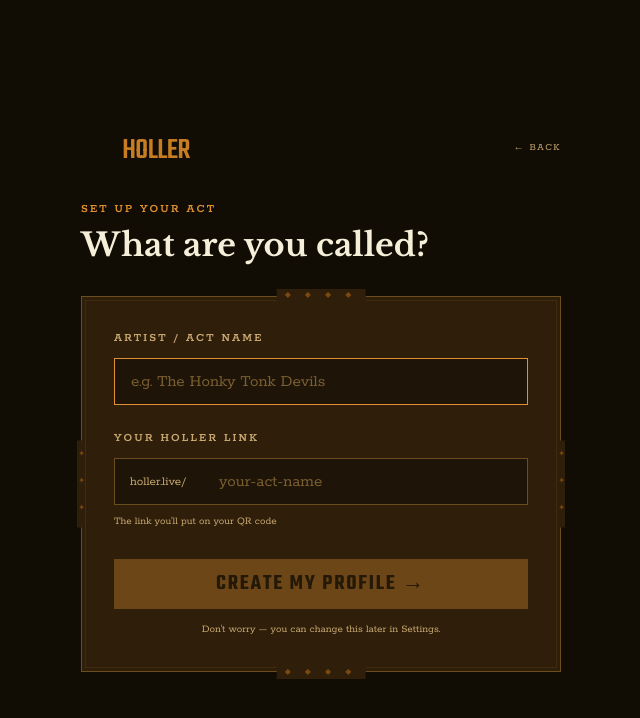
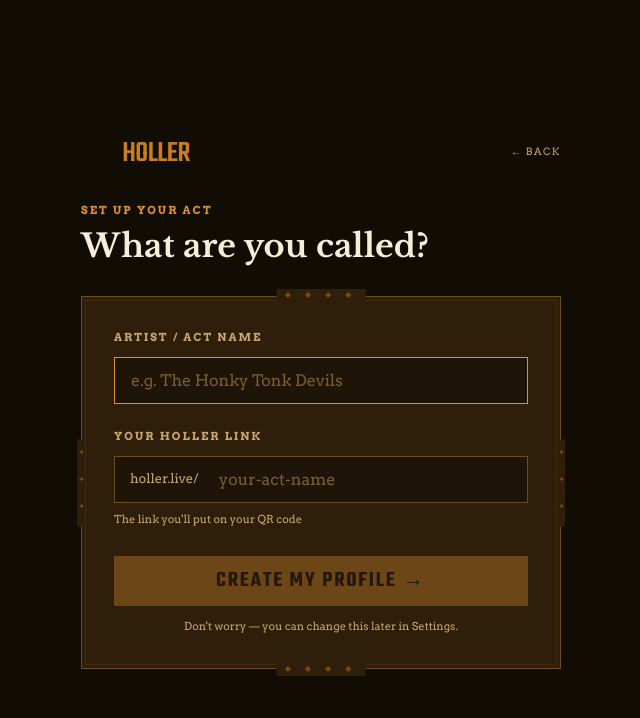
Before and after one commit to jdagger7/holler, a Next.js app: page /setup in a window 1280 px wide. Shown: the top 718 px of the page, without its empty margins (319-959 px from the left). Built offline with nearby package versions, Linux system fonts and the light colour scheme; no server answers.

Commit message:
Add files via upload

```diff
--- a/app/globals.css
+++ b/app/globals.css
@@ -1,4 +1,3 @@
-@import url('https://fonts.googleapis.com/css2?family=Teko:wght@400;500;600&family=Libre+Baskerville:ital,wght@0,400;0,700;1,400&family=Rokkitt:wght@400;500;600&display=swap');
 @tailwind base;
 @tailwind components;
 @tailwind utilities;
@@ -26,9 +25,16 @@
 html, body {
   background-color: var(--bg);
   color: var(--text);
-  font-family: 'Rokkitt', serif;
+  font-family: 'Arvo', serif;
   font-size: 16px;
   line-height: 1.6;
+  min-height: 100vh;
+}
+
+/* Constrain all pages to a readable max-width */
+main {
+  max-width: 680px;
+  margin: 0 auto;
   min-height: 100vh;
 }
 
@@ -92,7 +98,6 @@ h1, h2, h3 {
 .side-ornament-left  { left: -5px; }
 .side-ornament-right { right: -5px; }
 
-/* Section headers — bold enough to actually divide content */
 .section-header {
   padding: 11px 16px;
   background: var(--bg-raised);
@@ -114,18 +119,18 @@ h1, h2, h3 {
 }
 
 .label {
-  font-family: 'Rokkitt', serif;
-  font-size: 12px;
-  font-weight: 600;
+  font-family: 'Arvo', serif;
+  font-size: 11px;
+  font-weight: 700;
   letter-spacing: 0.18em;
   text-transform: uppercase;
   color: var(--text-muted);
 }
 
 .label-accent {
-  font-family: 'Rokkitt', serif;
-  font-size: 12px;
-  font-weight: 600;
+  font-family: 'Arvo', serif;
+  font-size: 11px;
+  font-weight: 700;
   letter-spacing: 0.18em;
   text-transform: uppercase;
   color: var(--accent);
@@ -172,9 +177,9 @@ h1, h2, h3 {
 .btn-ghost {
   background: transparent;
   color: var(--text-muted);
-  font-family: 'Rokkitt', serif;
-  font-size: 12px;
-  font-weight: 600;
+  font-family: 'Arvo', serif;
+  font-size: 11px;
+  font-weight: 700;
   letter-spacing: 0.1em;
   text-transform: uppercase;
   padding: 9px 16px;
@@ -197,8 +202,8 @@ h1, h2, h3 {
   background: var(--bg-raised);
   border: 1px solid var(--border-warm);
   color: var(--text);
-  font-family: 'Rokkitt', serif;
-  font-size: 17px;
+  font-family: 'Arvo', serif;
+  font-size: 16px;
   padding: 13px 16px;
   outline: none;
   transition: border-color 0.15s;
@@ -212,7 +217,7 @@ h1, h2, h3 {
   border: 1px solid var(--border-warm) !important;
   border-top: none !important;
   box-shadow: none !important;
-  font-family: 'Rokkitt', serif !important;
+  font-family: 'Arvo', serif !important;
   margin-top: -1px;
   border-radius: 0 !important;
 }
@@ -220,8 +225,8 @@ h1, h2, h3 {
   background: var(--bg-card) !important;
   border-top: 1px solid var(--border) !important;
   color: var(--text-muted) !important;
-  font-family: 'Rokkitt', serif !important;
-  font-size: 14px !important;
+  font-family: 'Arvo', serif !important;
+  font-size: 13px !important;
   padding: 10px 14px !important;
   cursor: pointer !important;
   line-height: 1.5 !important;
@@ -230,11 +235,11 @@ h1, h2, h3 {
 }
 .pac-item:hover,
 .pac-item-selected { background: var(--bg-raised) !important; }
-.pac-item-query { color: var(--text) !important; font-size: 14px !important; display: block !important; }
-.pac-matched { color: var(--accent) !important; font-weight: 600 !important; }
+.pac-item-query { color: var(--text) !important; font-size: 13px !important; display: block !important; }
+.pac-matched { color: var(--accent) !important; font-weight: 700 !important; }
 .pac-item > span:last-child:not(.pac-item-query) {
   color: var(--text-muted) !important;
-  font-size: 12px !important;
+  font-size: 11px !important;
   margin-top: 2px !important;
   white-space: normal !important;
   display: block !important;
--- a/app/layout.tsx
+++ b/app/layout.tsx
@@ -13,7 +13,7 @@ export default function RootLayout({ children }: { children: React.ReactNode })
         <link rel="preconnect" href="https://fonts.googleapis.com" />
         <link rel="preconnect" href="https://fonts.gstatic.com" crossOrigin="anonymous" />
         <link
-          href="https://fonts.googleapis.com/css2?family=Teko:wght@400;500;600&family=Libre+Baskerville:ital,wght@0,400;0,700;1,400&family=Rokkitt:wght@400;500;600&display=swap"
+          href="https://fonts.googleapis.com/css2?family=Teko:wght@400;500;600&family=Libre+Baskerville:ital,wght@0,400;0,700;1,400&family=Arvo:wght@400;700&display=swap"
           rel="stylesheet"
         />
       </head>
```
